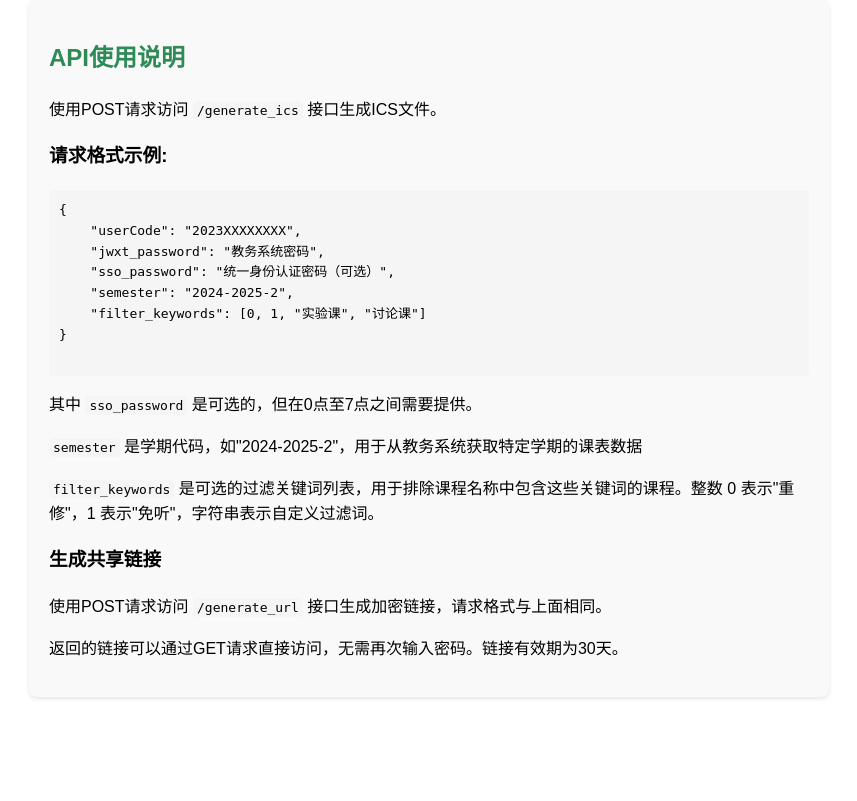
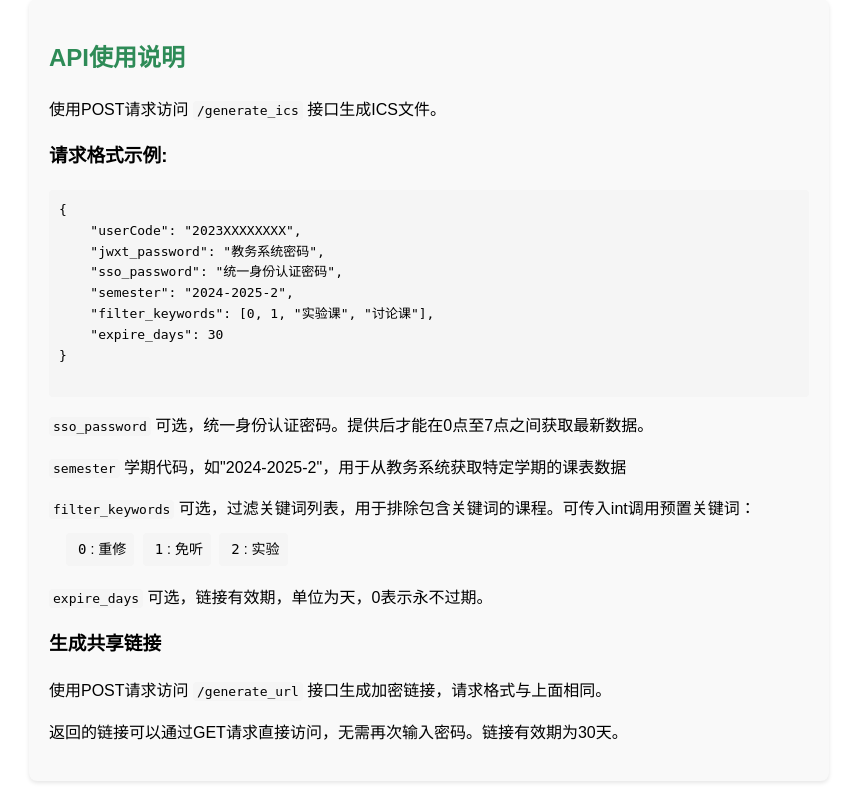
Before and after one commit to CberYellowstone/SCAU2ICS, a Flask app: page / in a window 1280 px wide. Shown: the part 777-1578 px from the top of the page, without its empty margins (211-1068 px from the left). Before the commit the page ends 1476 px from the top, so only its background shows below. Run offline with Flask 3, Linux system fonts and the light colour scheme.

Commit message:
feat: 更新样式和API文档，添加预置关键词展示和链接有效期说明

```diff
--- a/templates/index.html
+++ b/templates/index.html
@@ -1,11 +1,11 @@
 <!DOCTYPE html>
 <html>
-
 <head>
     <title>SCAU2ICS - 华南农业大学课表导出为ICS日历</title>
     <meta charset="UTF-8">
     <meta name="viewport" content="width=device-width, initial-scale=1.0">
     <style>
+        /* 基础样式 */
         body {
             font-family: Arial, sans-serif;
             margin: 40px;
@@ -13,8 +13,7 @@
             max-width: 800px;
             margin: 0 auto;
             padding: 20px;
-        }
-
+        }        /* 标题和容器样式 */
         h1 {
             color: #4CAF50;
         }
@@ -35,8 +34,7 @@
             border-radius: 8px;
             padding: 20px;
             box-shadow: 0 2px 4px rgba(0, 0, 0, 0.1);
-        }
-
+        }        /* 代码和文本格式 */
         code {
             background-color: #f5f5f5;
             padding: 2px 4px;
@@ -50,6 +48,7 @@
             overflow-x: auto;
         }
 
+        /* 表单元素样式 */
         .form-group {
             margin-bottom: 15px;
         }
@@ -67,9 +66,7 @@
             border: 1px solid #ddd;
             border-radius: 4px;
             box-sizing: border-box;
-        }
-
-        /* 复选框样式 */
+        }        /* 复选框和按钮样式 */
         .checkbox-group {
             margin: 5px 0;
         }
@@ -435,10 +432,26 @@
             border: 1px solid #c8e6c9;
             transition: all 0.2s ease;
         }
-
-        .preset-tag:hover {
+          .preset-tag:hover {
             background-color: #e8f5e9;
             box-shadow: 0 1px 3px rgba(0, 0, 0, 0.1);
+        }
+
+        /* API文档中预置关键词样式 */
+        .preset-keywords {
+            display: block;
+            margin: 8px 0 8px 15px;
+            line-height: 1.8;
+        }
+
+        .keyword-item {
+            display: inline-flex;
+            align-items: center;
+            background-color: #f5f5f5;
+            padding: 2px 8px;
+            border-radius: 4px;
+            margin: 3px 2px;
+            font-size: 14px;
         }
     </style>
 </head>
@@ -541,19 +554,25 @@
         <div class="card api-doc">
             <h2>API使用说明</h2>
             <p>使用POST请求访问 <code>/generate_ics</code> 接口生成ICS文件。</p>
-            <h3>请求格式示例:</h3>
-            <pre>
+            <h3>请求格式示例:</h3>            <pre>
 {
     "userCode": "2023XXXXXXXX",
     "jwxt_password": "教务系统密码",
-    "sso_password": "统一身份认证密码（可选）",
+    "sso_password": "统一身份认证密码",
     "semester": "{{ SEMESTERS[0]['label'] }}",
-    "filter_keywords": [0, 1, "实验课", "讨论课"]
+    "filter_keywords": [0, 1, "实验课", "讨论课"],
+    "expire_days": 30
 }
-            </pre>
-            <p>其中 <code>sso_password</code> 是可选的，但在0点至7点之间需要提供。</p>
-            <p><code>semester</code> 是学期代码，如"2024-2025-2"，用于从教务系统获取特定学期的课表数据</p>
-            <p><code>filter_keywords</code> 是可选的过滤关键词列表，用于排除课程名称中包含这些关键词的课程。整数 0 表示"重修"，1 表示"免听"，字符串表示自定义过滤词。</p>
+            </pre>            <p><code>sso_password</code> 可选，统一身份认证密码。提供后才能在0点至7点之间获取最新数据。</p>
+            <p><code>semester</code> 学期代码，如"2024-2025-2"，用于从教务系统获取特定学期的课表数据</p>
+            <p><code>filter_keywords</code> 可选，过滤关键词列表，用于排除包含关键词的课程。可传入int调用预置关键词：
+                <span class="preset-keywords">
+                {% for key, value in PRESET_FILTERS.items() %}
+                <span class="keyword-item"><code>{{ key }}</code>: {{ value }}</span>{% if not loop.last %} {% endif %}
+                {% endfor %}
+                </span>
+            </p>
+            <p><code>expire_days</code> 可选，链接有效期，单位为天，0表示永不过期。</p>
             <h3>生成共享链接</h3>
             <p>使用POST请求访问 <code>/generate_url</code> 接口生成加密链接，请求格式与上面相同。</p>
             <p>返回的链接可以通过GET请求直接访问，无需再次输入密码。链接有效期为30天。</p>
```
